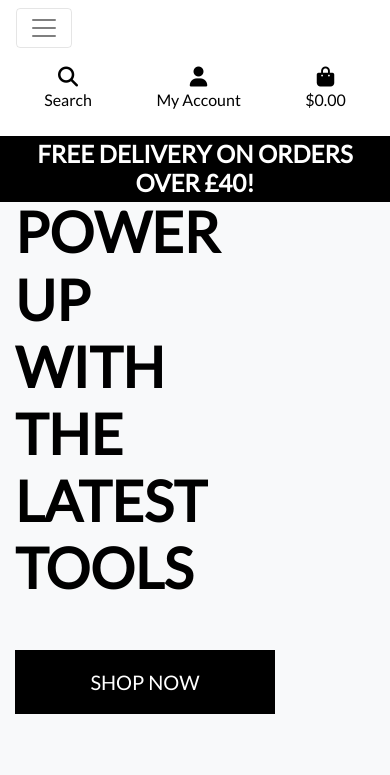
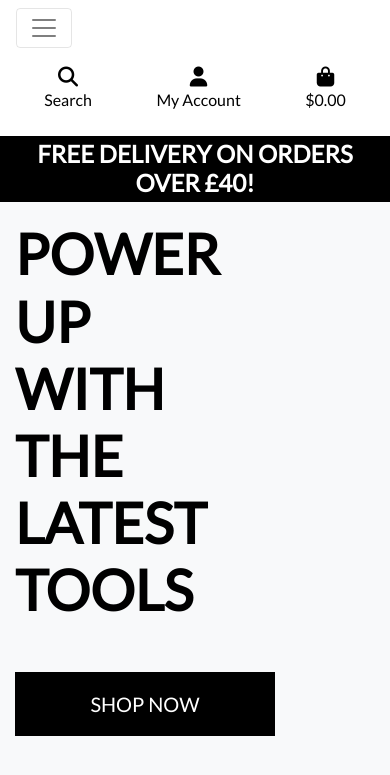
Before and after one commit to BrandonWarrior/warrior-tools, a Django app: page / in a window 390 px wide. Shown: the top 775 px of the page. Run offline with Django 3.2, Linux system fonts and the light colour scheme; some libraries are stand-ins or nearby versions.

Commit message:
fix styles to header

```diff
--- a/static/css/base.css
+++ b/static/css/base.css
@@ -237,10 +237,10 @@ a.category-badge > span.badge:hover {
 
 @media (max-width: 991px) {
     .header-container {
-        padding-top: 116px;
+        padding-top: 160px; /* Increased from 116px */
     }
 
     body {
-        height: calc(100vh - 116px);
+        height: calc(100vh - 160px); /* Increased to match new padding */
     }
 }
```
